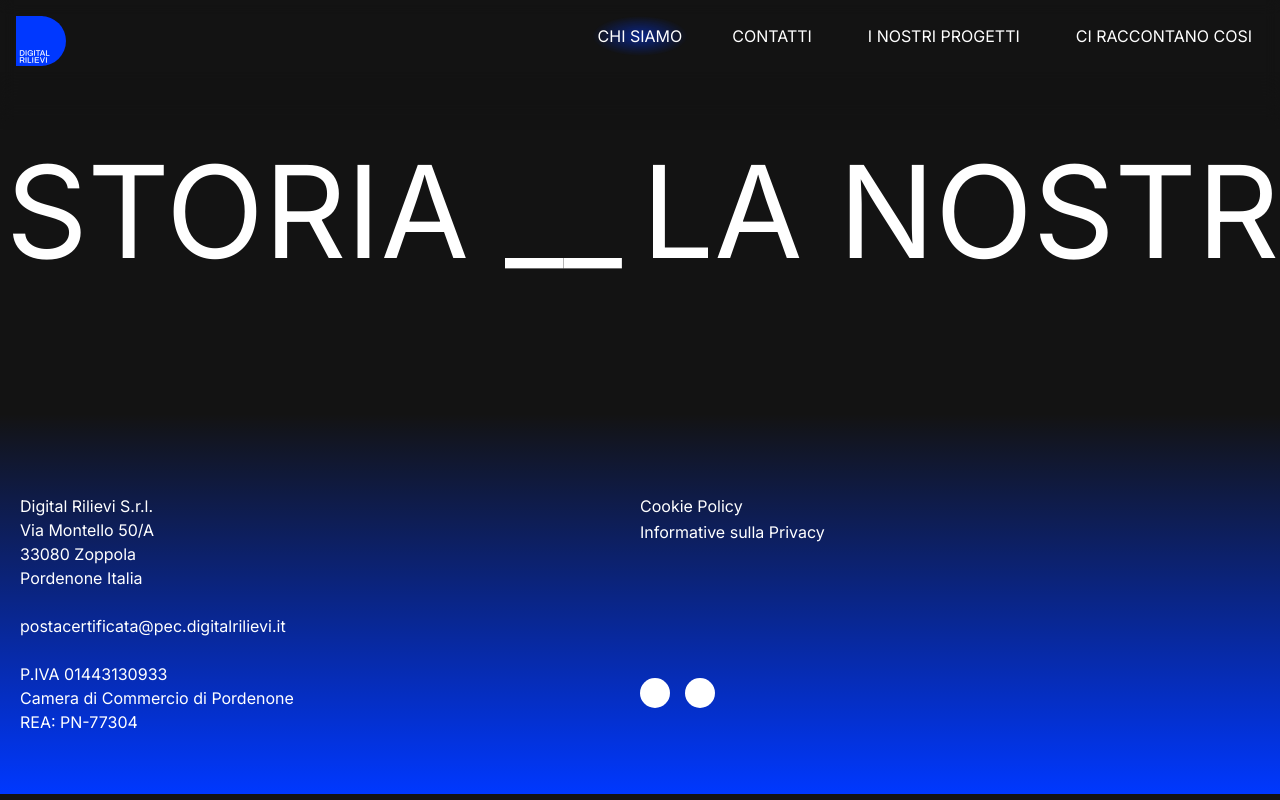
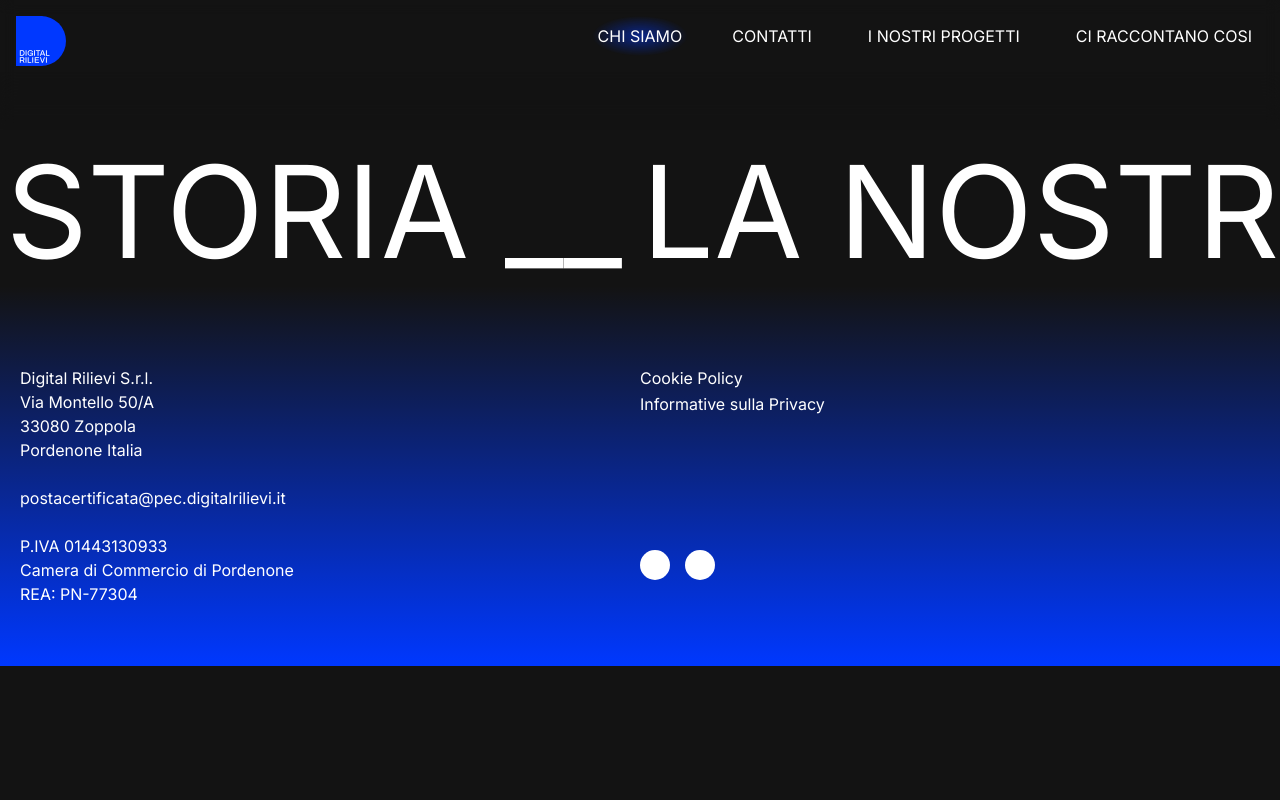
Before and after one commit to digital-rilievi/web, a Next.js app: page /chi-siamo in a window 1280 px wide. Built offline with nearby package versions, Linux system fonts and the light colour scheme.

Commit message:
removed useless divs in chi-siamo

```diff
--- a/src/app/chi-siamo/page.tsx
+++ b/src/app/chi-siamo/page.tsx
@@ -14,10 +14,6 @@ const ChiSiamo = () => {
         <Navbar invisible />
       </div>
       <ScrollingText text={content['chi-siamo'].title}/>
-      <div className={styles.container}>
-        <div className={styles.content}>
-        </div>
-      </div>
       <Footer />
     </>
   )
```
